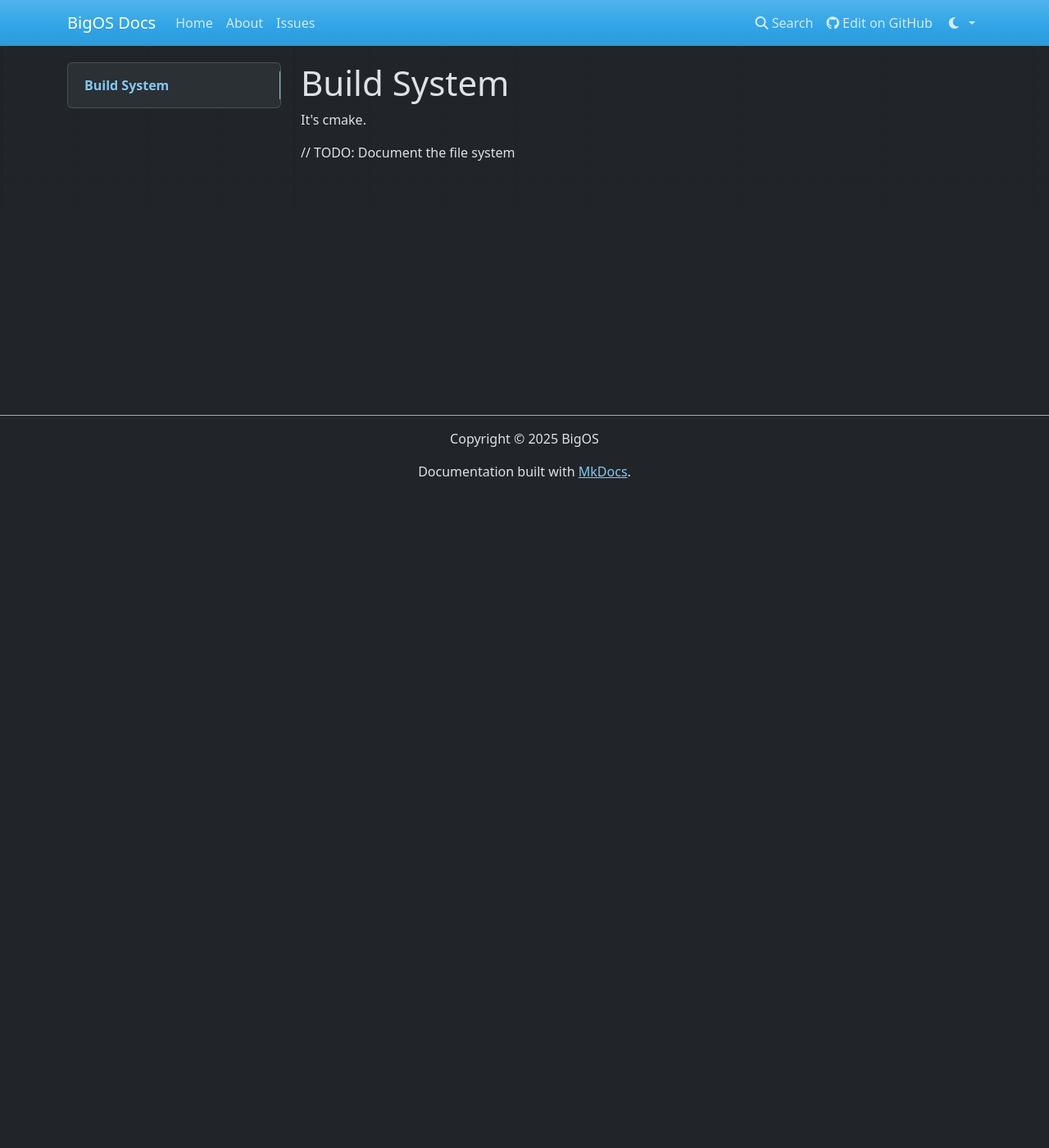
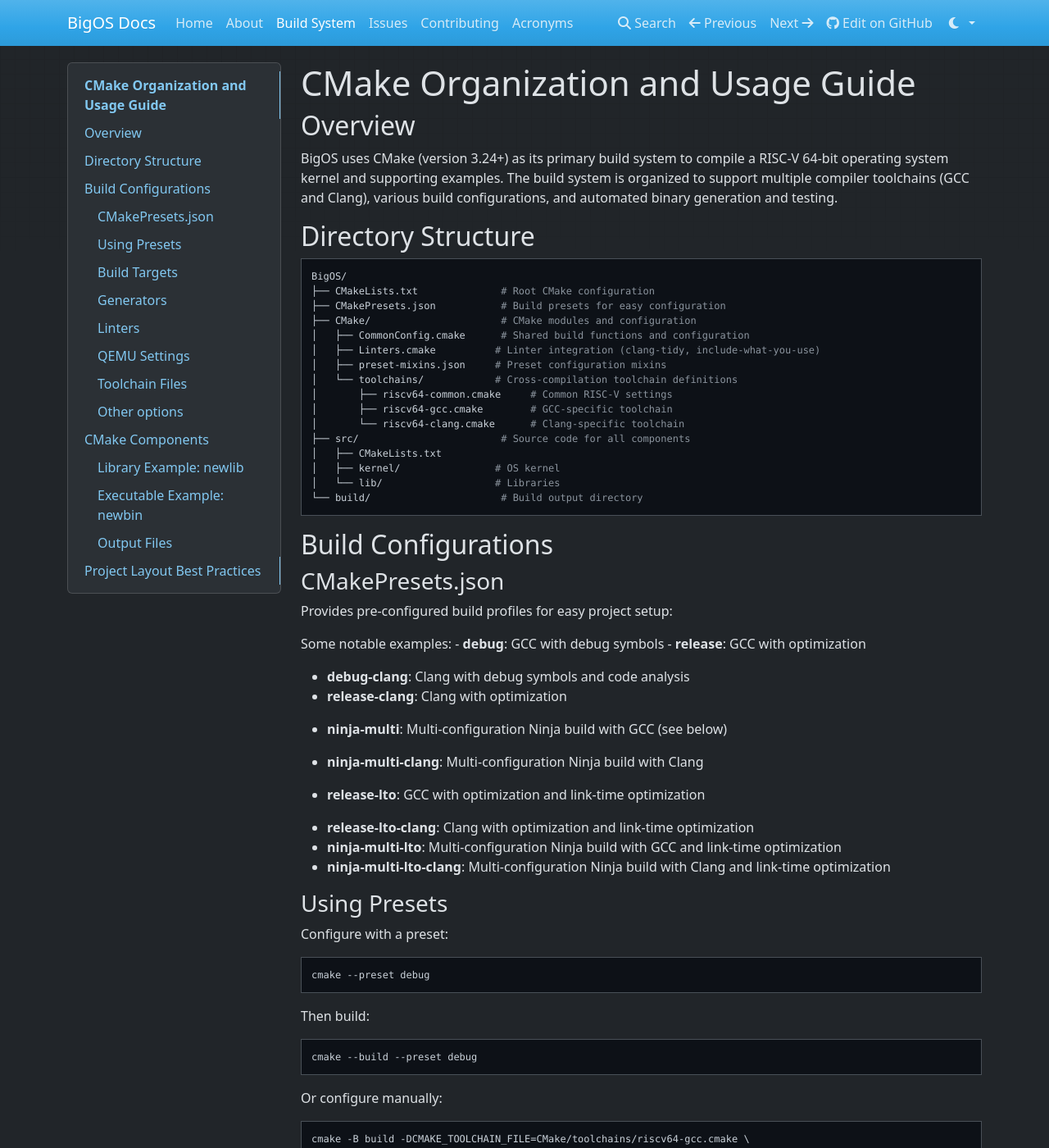
Before and after one commit to qbojj/BigOS, an MkDocs documentation site: the page built from docs/build_system.md, in a window 1280 px wide and 1400 px high. Shown: the whole window at 82% size. Built offline with MkDocs 1.6.1, drawn with Linux system fonts in a browser that asks for light colours; nearby versions of some CDN libraries; some of the changed text lies outside the part shown.

Commit message:
add documentation about build systems

````diff
--- /dev/null
+++ b/docs/build_system.md
@@ -0,0 +1,270 @@
+# CMake Organization and Usage Guide
+
+## Overview
+
+BigOS uses CMake (version 3.24+) as its primary build system to compile a RISC-V 64-bit operating system kernel and supporting examples. The build system is organized to support multiple compiler toolchains (GCC and Clang), various build configurations, and automated binary generation and testing.
+
+## Directory Structure
+
+```
+BigOS/
+├── CMakeLists.txt              # Root CMake configuration
+├── CMakePresets.json           # Build presets for easy configuration
+├── CMake/                      # CMake modules and configuration
+│   ├── CommonConfig.cmake      # Shared build functions and configuration
+│   ├── Linters.cmake          # Linter integration (clang-tidy, include-what-you-use)
+│   ├── preset-mixins.json     # Preset configuration mixins
+│   └── toolchains/            # Cross-compilation toolchain definitions
+│       ├── riscv64-common.cmake     # Common RISC-V settings
+│       ├── riscv64-gcc.cmake        # GCC-specific toolchain
+│       └── riscv64-clang.cmake      # Clang-specific toolchain
+├── src/                        # Source code for all components
+│   ├── CMakeLists.txt
+│   ├── kernel/                # OS kernel
+│   └── lib/                   # Libraries
+└── build/                      # Build output directory
+```
+
+## Build Configurations
+
+### CMakePresets.json
+
+Provides pre-configured build profiles for easy project setup:
+
+Some notable examples:
+- **debug**: GCC with debug symbols
+- **release**: GCC with optimization
+
+- **debug-clang**: Clang with debug symbols and code analysis
+- **release-clang**: Clang with optimization
+
+- **ninja-multi**: Multi-configuration Ninja build with GCC (see below)
+- **ninja-multi-clang**: Multi-configuration Ninja build with Clang
+
+- **release-lto**: GCC with optimization and link-time optimization
+- **release-lto-clang**: Clang with optimization and link-time optimization
+- **ninja-multi-lto**: Multi-configuration Ninja build with GCC and link-time optimization
+- **ninja-multi-lto-clang**: Multi-configuration Ninja build with Clang and link-time optimization
+
+### Using Presets
+
+Configure with a preset:
+```bash
+cmake --preset debug
+```
+
+Then build:
+```bash
+cmake --build --preset debug
+```
+
+Or configure manually:
+```bash
+cmake -B build -DCMAKE_TOOLCHAIN_FILE=CMake/toolchains/riscv64-gcc.cmake \
+      -DCMAKE_BUILD_TYPE=Debug
+cmake --build build
+```
+
+---
+Note:
+If you pull in a new patch that possibly changes:
+- CMakePresets.json
+- CMake/preset-mixins.json
+- any file in CMake/toolchains
+
+You NEED to cleanup the build directory:
+```sh
+rm -rf build
+cmake --preset "<my-preset>"
+```
+or
+```sh
+cmake --fresh --preset "<my-preset>"
+```
+
+Please check if this before submitting any issues.
+
+### Build Targets
+
+To build every binary just run:
+```sh
+cmake --build build  # -j for parallel builds
+```
+
+The output files should be in specific subdirectory of ./build
+following the project directory structure.
+
+All libraries and executables have their own targets for building.
+Additionally some binaries have an additional run-* and debug targets.
+
+Those can be run with the following commands:
+```sh
+cmake --build build -t run-<target-name>
+cmake --build build -t debug-<target-name>
+```
+
+Tab-completion should help you find the target names.
+
+### Generators
+
+You can additionally specify a generator.
+By default, CMake uses Unix Makefiles on linux.
+You can also use Ninja for faster builds.
+
+```sh
+cmake --preset debug --generator Ninja
+cmake --build --preset debug --config Debug
+```
+
+or you can use ninja-multi generator to have all available build types at once:
+```sh
+cmake --preset ninja-multi
+cmake --build build --config Debug
+cmake --build build --config Release
+cmake --build build --config RelWithDebInfo
+```
+
+Please take note that parallel builds are supported with all generators, but Ninja has it by default.
+For other generators use:
+```sh
+cmake --build build -j
+```
+
+### Linters
+
+Integrates static analysis tools into the build:
+
+- `BIGOS_USE_CLANG_TIDY`: Enable clang-tidy code analysis (default: OFF)
+- `BIGOS_USE_INCLUDE_WHAT_YOU_USE`: Check for unnecessary includes (default: OFF)
+
+When enabled, these tools run automatically during compilation.
+
+You can enable those by providing them as CMake options:
+```sh
+cmake -DBIGOS_USE_CLANG_TIDY=ON -DBIGOS_USE_INCLUDE_WHAT_YOU_USE=ON --preset="<preset-name>"
+```
+
+### QEMU Settings
+
+To modify QEMU settings you can use the following command:
+```bash
+cmake -B build \
+  -DBIGOS_QEMU_OPTIONS="-machine virt -serial mon:stdio -nographic -m 256M"
+```
+
+### Toolchain Files
+
+Cross-compilation for RISC-V 64-bit targets requires specialized toolchain configuration.
+
+**riscv64-common.cmake**
+- Sets cross-compilation target to RISC-V 64
+- Defines RISC-V architecture: `rv64ima_zicsr_zifencei`
+- Defines ABI: `lp64`
+- Defines code model: `medany`
+- Sets common compiler flags: `-ffreestanding` `-nostdlib`
+
+**riscv64-gcc.cmake**
+- Includes common RISC-V configuration
+- Auto-detects GCC toolchain prefix
+- Supports multiple prefix formats: `riscv64-unknown-linux-elf`, `riscv64-linux-gnu`, etc.
+
+**riscv64-clang.cmake**
+- Similar to GCC variant but for Clang compiler
+
+### Other options
+
+To list all available options see:
+```sh
+cmake -LH build
+```
+
+To set a variable just run:
+```sh
+cmake -D<variable>=<value> build
+```
+
+Please take note that all ABI-breaking changes should be made on a clean build directory
+and not as a modification:
+```sh
+cmake --preset="<preset_name>" -DVAR1=value1 -DVAR2=value2 --fresh
+```
+
+If you don't know if an option is ABI-breaking, err on the side of caution.
+
+## CMake Components
+
+The project supplies some helper functions and macros:
+
+**SETUP_LIBRARY(name)**
+- Initializes a library target
+- Automatically collects all `.c` and `.S`/`.s` assembly files
+- Collects headers from `include/<name>/` directory
+- Applies common configuration
+
+**SETUP_EXECUTABLE(name)**
+- Initializes an executable target
+- Automatically collects all `.c`, `.h`, and `.S`/`.s` files
+- Applies common configuration
+
+**COMPILE_BINARY(name)**
+- Converts executable to raw binary format (`.bin`)
+- Uses `objcopy` to strip ELF headers
+- Useful for bootloaders and kernels
+
+**ADD_QEMU_TARGET(name)**
+- Creates run targets for QEMU emulation
+- Creates `run-<name>` target to execute the binary
+- Creates `debug-<name>` target with GDB debugging support (`-S -s`)
+- Optional `BIOS_IMAGE` parameter to use as BIOS instead of kernel
+
+### Library Example: newlib
+
+- in a subdirectory of src/lib/ create 'newlib'
+- add CMakeLists.txt to the directory
+- optionally add `include/newlib/` directory for headers
+
+CMakeLists.txt
+```cmake
+SETUP_LIBRARY(newlib)
+```
+
+This automatically setups everything you need.
+
+The sources are in the same directory as CMakeLists.txt.
+The public headers are in include/newlib/ and private are with the sources.
+
+After that you can add any customizations needed, e.g:
+- dependencies:
+```cmake
+target_link_libraries(newlib
+            PUBLIC lib1 lib2 ...  # for libraries that should be traisitively added
+            PRIVATE lib3 lib4 ...  # for libraries for internal use (not visible in public headers)
+)
+```
+
+### Executable Example: newbin
+
+- in a subdirectory of src/ create 'newbin'
+- add CMakeLists.txt to the directory
+
+```cmake
+SETUP_EXECUTABLE(newbin)
+target_link_libraries(newbin PRIVATE newlib)  # same as above
+COMPILE_BINARY(example_sbi)  # creates a raw binary for consumption by qemu
+ADD_QEMU_TARGET(example_sbi)  # add run-newbin and debug-newbin targets
+```
+
+### Output Files
+
+Built binaries are located in:
+```
+build/src/<component>/
+├── <name>          # ELF executable
+└── <name>.bin      # Raw binary (bootable)
+```
+
+## Project Layout Best Practices
+
+- **Libraries**: Put reusable code in `src/lib/` with headers in `include/`
+- **Executables**: Put in `src/`
+- **Headers**: Public headers go in `include/<component>/`, private in source directory
--- a/docs/build_system/index.md
+++ /dev/null
@@ -1,5 +0,0 @@
-# Build System
-
-It's cmake.
-
-// TODO: Document the file system
--- a/mkdocs.yml
+++ b/mkdocs.yml
@@ -5,7 +5,10 @@
 nav:
   - Home: index.md
   - About: about.md
+  - Build System: build_system.md
   - Issues: https://github.com/Operacja-System/BigOS/issues
+  - Contributing: contributing_rules.md
+  - Acronyms: acronyms.md
 
 theme:
   name: mkdocs
````
Also changed, not shown: README.md (+1 -3 lines), docs/build_system/targets.md (deleted, +0 -6 lines).
